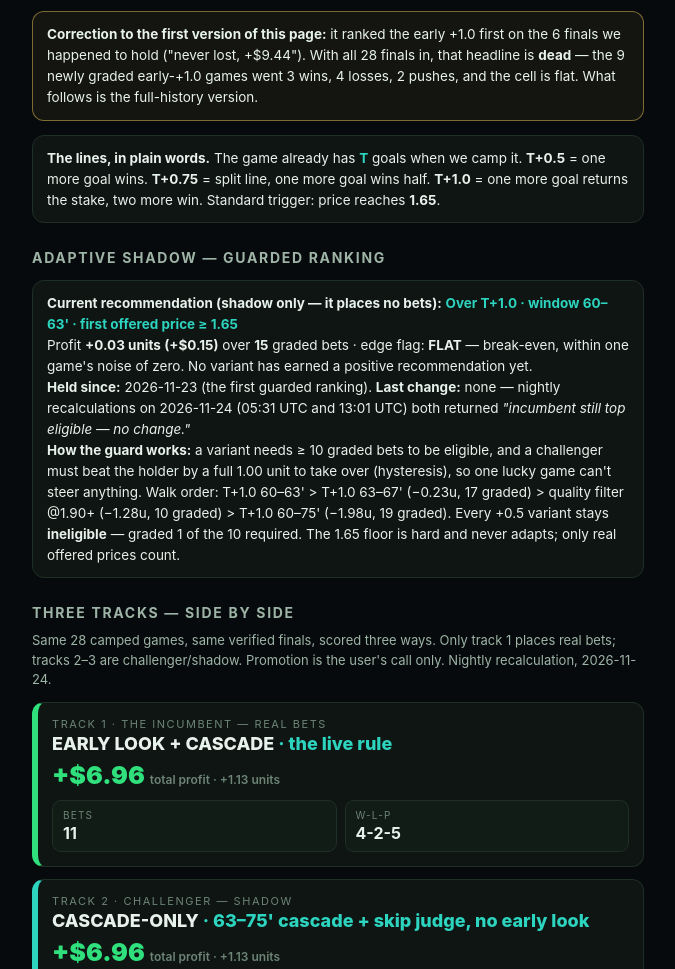
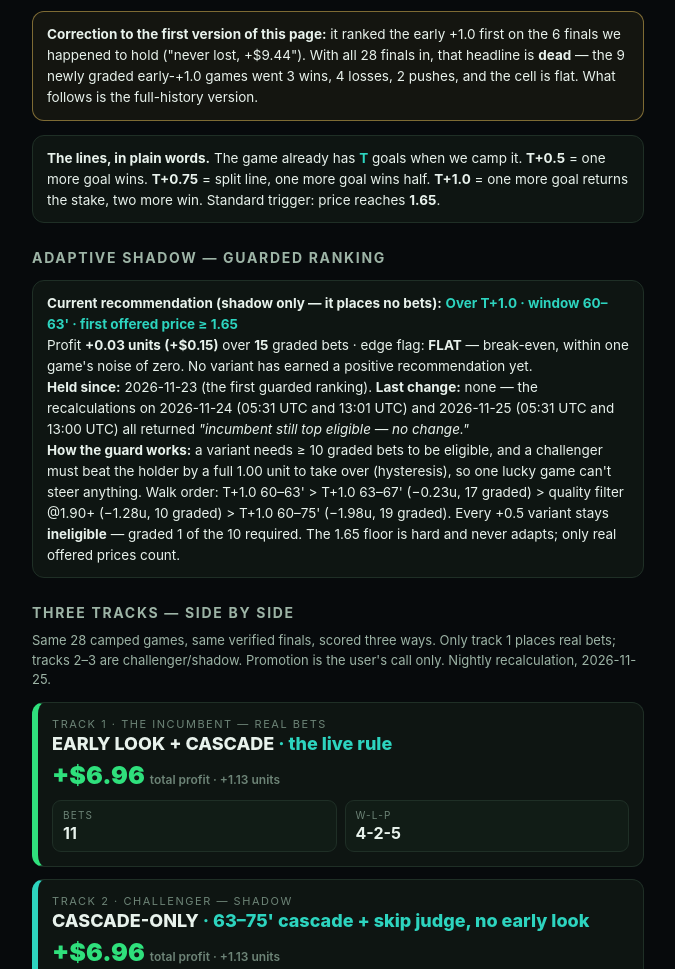
Before and after one commit to Dannyyachtclub/betbot-dashboard, a plain HTML site: page windows.html in a window 1280 px wide. Shown: the part 131-1100 px from the top of the page, without its empty margins (302-977 px from the left). Drawn offline with Linux system fonts and the light colour scheme.

Commit message:
windows.html: nightly adaptive-shadow recalculation 2026-11-25 (guarded ranking unchanged, three-track refresh, San Jose final noted)

```diff
--- a/windows.html
+++ b/windows.html
@@ -74,12 +74,12 @@
 <div class="strip">
   <b>Current recommendation (shadow only — it places no bets):</b> <span class="k">Over T+1.0 · window 60–63' · first offered price ≥ 1.65</span><br>
   Profit <b>+0.03 units (+$0.15)</b> over <b>15</b> graded bets · edge flag: <b>FLAT</b> — break-even, within one game's noise of zero. No variant has earned a positive recommendation yet.<br>
-  <b>Held since:</b> 2026-11-23 (the first guarded ranking). <b>Last change:</b> none — nightly recalculations on 2026-11-24 (05:31 UTC and 13:01 UTC) both returned <i>"incumbent still top eligible — no change."</i><br>
+  <b>Held since:</b> 2026-11-23 (the first guarded ranking). <b>Last change:</b> none — the recalculations on 2026-11-24 (05:31 UTC and 13:01 UTC) and 2026-11-25 (05:31 UTC and 13:00 UTC) all returned <i>"incumbent still top eligible — no change."</i><br>
   <b>How the guard works:</b> a variant needs ≥ 10 graded bets to be eligible, and a challenger must beat the holder by a full 1.00 unit to take over (hysteresis), so one lucky game can't steer anything. Walk order: T+1.0 60–63' &gt; T+1.0 63–67' (−0.23u, 17 graded) &gt; quality filter @1.90+ (−1.28u, 10 graded) &gt; T+1.0 60–75' (−1.98u, 19 graded). Every +0.5 variant stays <b>ineligible</b> — graded 1 of the 10 required. The 1.65 floor is hard and never adapts; only real offered prices count.
 </div>
 
 <h2>Three tracks — side by side</h2>
-<p class="sub">Same 28 camped games, same verified finals, scored three ways. Only track 1 places real bets; tracks 2–3 are challenger/shadow. Promotion is the user's call only. Nightly recalculation, 2026-11-24.</p>
+<p class="sub">Same 28 camped games, same verified finals, scored three ways. Only track 1 places real bets; tracks 2–3 are challenger/shadow. Promotion is the user's call only. Nightly recalculation, 2026-11-25.</p>
 <div class="opt top">
   <div class="rank">Track 1 · the incumbent — real bets</div>
   <div class="name">EARLY LOOK + CASCADE <span class="win">· the live rule</span></div>
@@ -261,7 +261,7 @@
 </div>
 <div class="strip">Every 67–75' cell in the sweep triggered <b>zero</b> times — not because the prices weren't there, but because our camps end by ~65' and never recorded them. No simulation can grade a window we don't watch. Filling it means camps stay watching after a no-fire 65' — the decision that's still yours.</div>
 
-<p class="foot">Source: the bot's own camp records (ledger events, Nov 21–23), 30 strategy variants replayed and graded against all 28 verified final scores (9 from our records, 19 pulled from public live-score archives, each sourced in the sweep report). Nightly adaptive-shadow recalculation (shadow/advisory only — no strategy was changed by this page): finals checked 2026-11-24 — all 28 in-scope games verified, nothing new to add. The Nov 23 night games Santos v Gremio (0–2) and Alajuelense v Cartagines (1–2) have verified finals on file, but their camps ran past midnight UTC, outside the sweep's Nov 21–23 scope, so they are not yet graded into the ranking above. Updated 2026-11-24.</p>
+<p class="foot">Source: the bot's own camp records (ledger events, Nov 21–23), 30 strategy variants replayed and graded against all 28 verified final scores (9 from our records, 19 pulled from public live-score archives, each sourced in the sweep report). Nightly adaptive-shadow recalculation (shadow/advisory only — no strategy was changed by this page): finals checked 2026-11-25 — all 28 in-scope games verified. One new final was added to the file: San Jose Earthquakes v Houston Dynamo 2–1 (Nov 24). The Nov 23 night games Santos v Gremio (0–2) and Alajuelense v Cartagines (1–2) and the Nov 24 games (Bromley 1–1 Wycombe, Chapecoense 3–0 Palmeiras, Juve Stabia 1–3 Catanzaro, North East Utd 1–1 SC Delhi, San Jose 2–1 Houston) all have verified finals on file, but their camps ran outside the sweep's Nov 21–23 scope, so they are not yet graded into the ranking above. Updated 2026-11-25.</p>
 
 </body>
 </html>
```
